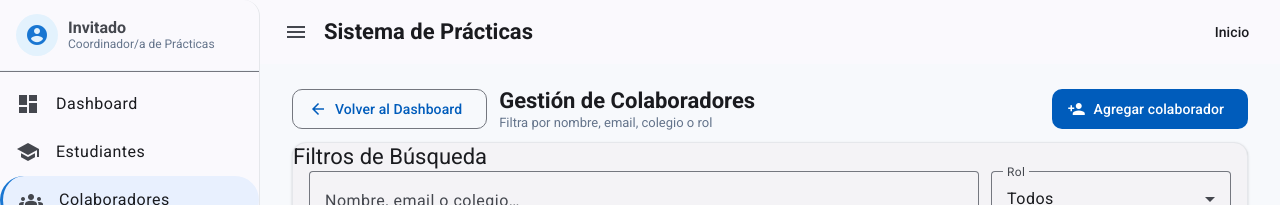
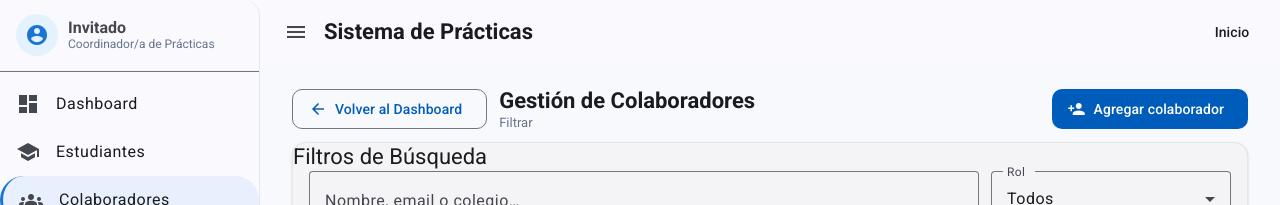
Before and after one commit to GaboNto/gestionAcademica, an Angular app in the folder front/: page /colaboradores in a window 1280 px wide. Shown: the top 205 px of the page. Built offline with nearby package versions, Linux system fonts and the light colour scheme.

Commit message:
pruebaRastreoGit

```diff
--- a/front/src/app/components/colaboradores/colaboradores.component.html
+++ b/front/src/app/components/colaboradores/colaboradores.component.html
@@ -7,7 +7,7 @@
 
     <div class="headline">
       <h1>Gestión de Colaboradores</h1>
-      <p class="muted">Filtra por nombre, email, colegio o rol</p>
+      <p class="muted">Filtrar</p>
     </div>
 
     <div class="spacer"></div>
```
